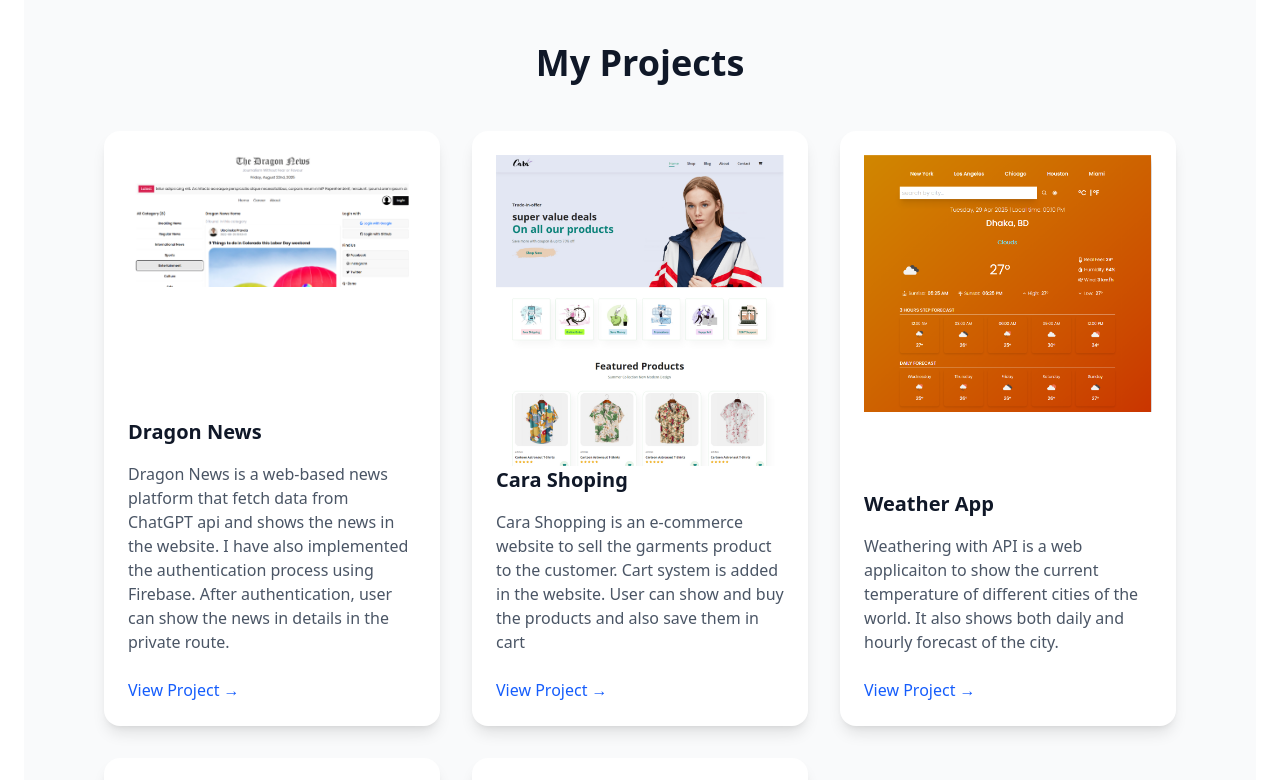
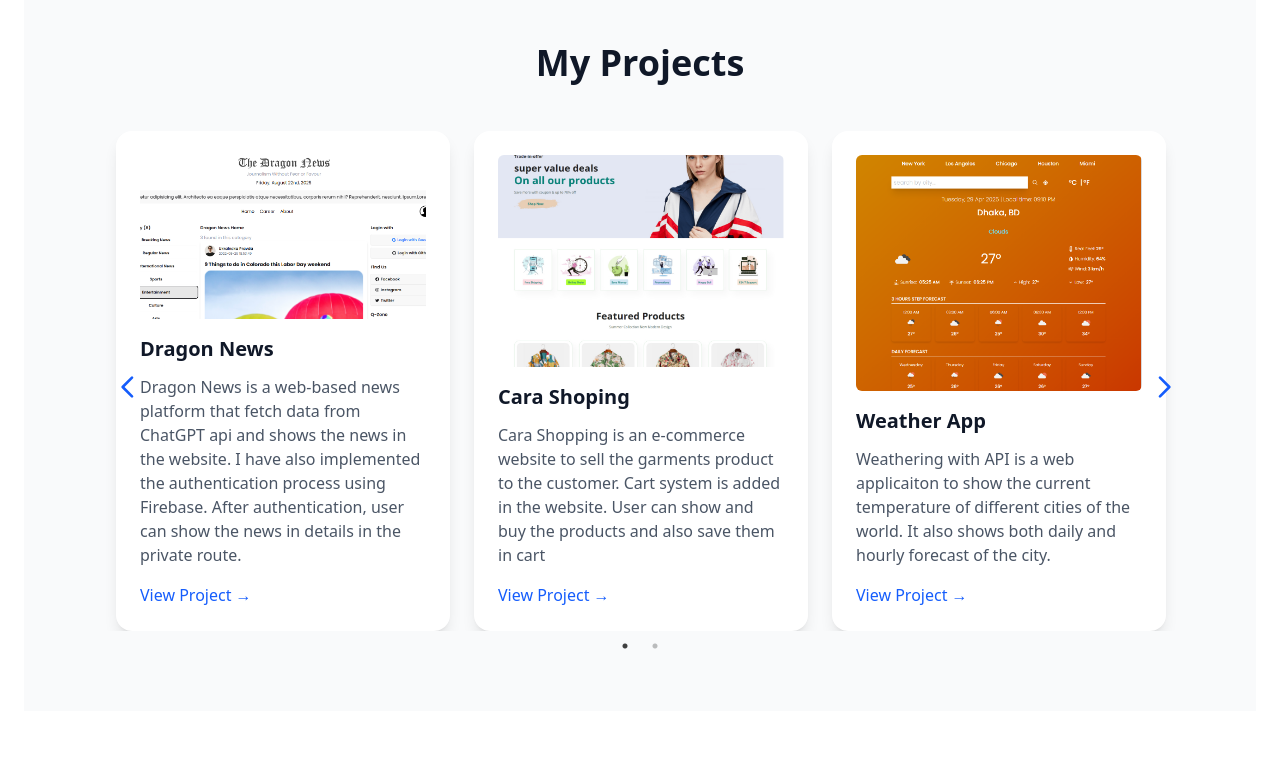
Before and after one commit to shadidniloy1/personal-portfolio, a React (Vite) app: page / in a window 1280 px wide. Shown: the part 1480-2260 px from the top of the page. After the commit the page ends 2215 px from the top, so only its background shows below. Built offline with nearby package versions, Linux system fonts and the light colour scheme.

Commit message:
project section done

```diff
--- a/package.json
+++ b/package.json
@@ -15,6 +15,8 @@
     "react": "^19.1.1",
     "react-dom": "^19.1.1",
     "react-router-dom": "^7.8.1",
+    "react-slick": "^0.31.0",
+    "slick-carousel": "^1.8.1",
     "tailwindcss": "^4.1.12"
   },
   "devDependencies": {
--- a/src/components/About.jsx
+++ b/src/components/About.jsx
@@ -2,7 +2,7 @@ import { motion } from "framer-motion";
 
 export default function About() {
   return (
-    <section id="about" className="py-20 bg-white text-gray-900">
+    <section id="about" className="py-20 text-gray-900">
       <div className="container mx-auto px-6 md:px-12 lg:px-20 max-w-4xl space-y-10 text-center md:text-left">
         {/* Section Title */}
         <motion.h2
--- a/src/components/Projects.jsx
+++ b/src/components/Projects.jsx
@@ -1,4 +1,9 @@
 import { motion } from "framer-motion";
+import Slider from "react-slick";
+
+import "slick-carousel/slick/slick.css";
+import "slick-carousel/slick/slick-theme.css";
+import "../index.css";
 
 const Projects = () => {
   const data = [
@@ -43,6 +48,71 @@ const Projects = () => {
       github: `https://github.com/shadidniloy1/summer-sale`,
     },
   ];
+
+  const CustomPrevArrow = (props) => {
+    const { className, onClick } = props;
+    return (
+      <div className={`${className} !left-2 z-10`} onClick={onClick}>
+        <svg
+          xmlns="http://www.w3.org/2000/svg"
+          className="h-8 w-8 text-blue-600 hover:text-blue-800 transition"
+          fill="none"
+          viewBox="0 0 24 24"
+          stroke="currentColor"
+        >
+          <path
+            strokeLinecap="round"
+            strokeLinejoin="round"
+            strokeWidth={2}
+            d="M15 19l-7-7 7-7"
+          />
+        </svg>
+      </div>
+    );
+  };
+
+  const CustomNextArrow = (props) => {
+    const { className, onClick } = props;
+    return (
+      <div className={`${className} !right-2 z-10`} onClick={onClick}>
+        <svg
+          xmlns="http://www.w3.org/2000/svg"
+          className="h-8 w-8 text-blue-600 hover:text-blue-800 transition"
+          fill="none"
+          viewBox="0 0 24 24"
+          stroke="currentColor"
+        >
+          <path
+            strokeLinecap="round"
+            strokeLinejoin="round"
+            strokeWidth={2}
+            d="M9 5l7 7-7 7"
+          />
+        </svg>
+      </div>
+    );
+  };
+
+  const settings = {
+    dots: true,
+    infinite: true,
+    speed: 500,
+    slidesToShow: 3,
+    slidesToScroll: 3,
+    prevArrow: <CustomPrevArrow />,
+    nextArrow: <CustomNextArrow />,
+    responsive: [
+      {
+        breakpoint: 1024,
+        settings: { slidesToShow: 2, slidesToScroll: 2 },
+      },
+      {
+        breakpoint: 640,
+        settings: { slidesToShow: 1, slidesToScroll: 1 },
+      },
+    ],
+  };
+
   return (
     <section id="projects" className="py-20 bg-gray-50 text-gray-900">
       <div className="container mx-auto px-6 md:px-12 lg:px-20">
@@ -50,34 +120,43 @@ const Projects = () => {
           My Projects
         </h2>
 
-        <div className="grid gap-8 md:grid-cols-3">
+        <Slider {...settings}>
           {data.map((d, index) => (
             <motion.div
               key={d.id}
               initial={{ opacity: 0, y: 40 }}
               whileInView={{ opacity: 1, y: 0 }}
               transition={{ duration: 0.6, delay: index * 0.2 }}
-              whileHover={{ scale: 1.05 }}
-              className="bg-white shadow-lg rounded-2xl p-6 flex flex-col justify-between"
+              whileHover={{ scale: 1.03 }}
+              className="px-3 h-125"
             >
-              <div>
-                <img src={d.image} alt="" />
+              <div className="bg-white shadow-lg rounded-2xl p-6 h-full flex flex-col">
+                {/* Fixed height for image */}
+                <div className="w-full h-75 flex justify-center items-center overflow-hidden">
+                  <img
+                    className="object-cover h-full w-full rounded-md"
+                    src={d.image}
+                    alt={d.title}
+                  />
                 </div>
-              <div>
-                <h3 className="text-xl font-semibold mb-4">{d.title}</h3>
+
+                {/* Info pushed to bottom */}
+                <div className="flex flex-col flex-grow mt-4">
+                  <h3 className="text-xl font-semibold mb-3">{d.title}</h3>
                   <p className="text-gray-600 flex-grow">{d.description}</p>
                   <a
                     href={d.link}
                     target="_blank"
                     rel="noopener noreferrer"
-                  className="mt-6 inline-block text-blue-600 hover:underline"
+                    className="mt-4 inline-block text-blue-600 hover:underline"
                   >
                     View Project →
                   </a>
                 </div>
+              </div>
             </motion.div>
           ))}
-        </div>
+        </Slider>
       </div>
     </section>
   );
--- a/src/index.css
+++ b/src/index.css
@@ -8,6 +8,7 @@
 @import "tailwindcss";
 
 
-/* a.active{
-    background-color: #E7E7E7;
-} */
+.slick-prev:before,
+.slick-next:before {
+  display: none;
+}
--- a/src/pages/Home.jsx
+++ b/src/pages/Home.jsx
@@ -5,7 +5,7 @@ import Projects from "../components/Projects";
 
 const Home = () => {
   return (
-    <div className="m-6 mt-0">
+    <div className="m-6 mt-0 bg-gray-50">
       <Navbar />
       <Hero />
       <About />
```
Also changed, not shown: 1 other file (tests, documents, lock files or other folders). Lines whose indentation alone changed are shown as unchanged.
